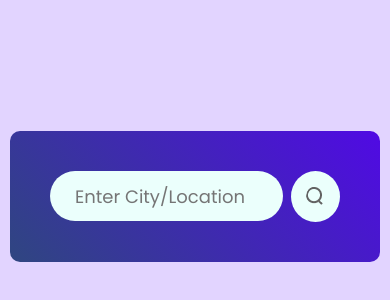
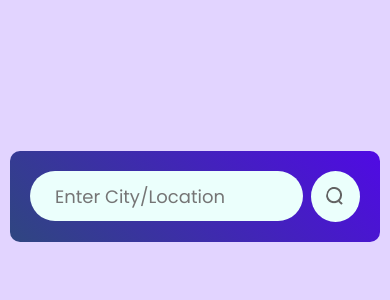
Before and after one commit to mayomide1/Weather-App, a React (Vite) app: page / in a window 390 px wide. Shown: the part 226-526 px from the top of the page. Built offline with nearby package versions, Linux system fonts and the light colour scheme; a web font is replaced by a local one.

Commit message:
still trying

```diff
--- a/src/components/Weather.css
+++ b/src/components/Weather.css
@@ -82,6 +82,7 @@
 @media (max-width: 768px) {
 
     .weather{
+        padding: 20px;
         width: 370px;
     }
 
@@ -95,6 +96,6 @@
     }
 
     .location{
-        font-size: 24px;
+        font-size: 22px;
     }
 }
```
